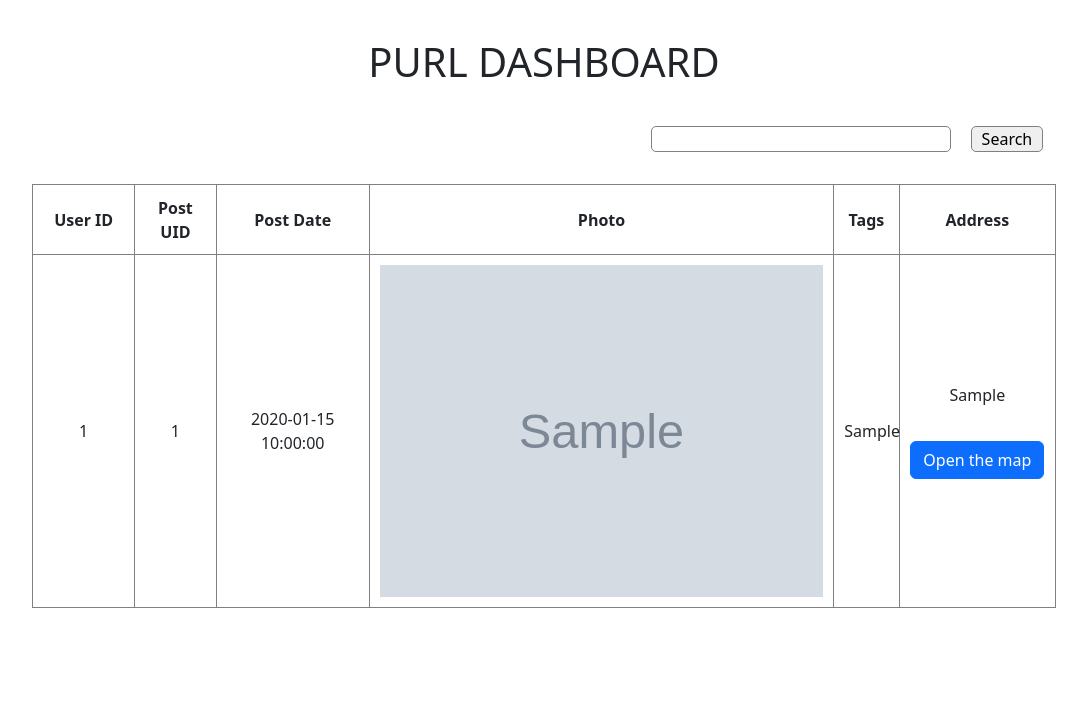
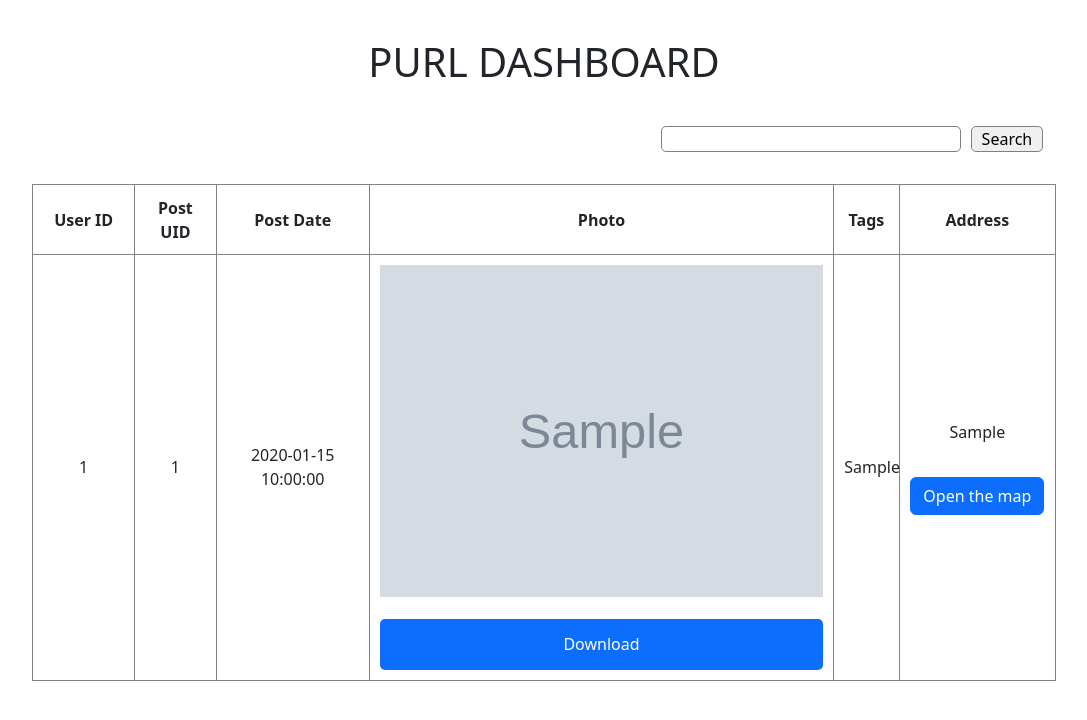
Before and after one commit to LinwenK/PURL_Picture-ur-life, a PHP site: page /search.php in a window 1280 px wide. Shown: the top 720 px of the page, without its empty margins (96-1183 px from the left). Run offline with PHP 8.4, Linux system fonts and the light colour scheme; tables that the repository leaves empty or names only in its code hold one stand-in row (values such as "Sample post"); grey boxes marked "Sample" are stand-in pictures.

Commit message:
download functionality is done

```diff
--- a/css/search.css
+++ b/css/search.css
@@ -17,7 +17,7 @@ form {
   width: 80%;
   display: flex;
   justify-content: flex-end;
-  column-gap: 2%;
+  column-gap: 1%;
   padding: 0 1%;
 }
 form input {
@@ -50,4 +50,20 @@ table td:nth-child(3), table th:nth-child(3) {
 }
 table td button, table th button {
   margin-top: 25%;
+}
+table td img, table th img {
+  margin-bottom: 5%;
+}
+table td a, table th a {
+  display: block;
+  color: white;
+  text-decoration: none;
+  background-color: #0d6efd;
+  padding: 3%;
+  border-radius: 5px;
+  transition: 0.3s;
+}
+table td a:hover, table th a:hover {
+  color: white;
+  background-color: #0b5ed7;
 }/*# sourceMappingURL=search.css.map */
--- a/css/search.min.css
+++ b/css/search.min.css
@@ -1 +1 @@
-*{margin:0;padding:0}body{display:flex;flex-direction:column;justify-content:center;align-items:center;row-gap:4vh;padding-top:3%;padding-bottom:3%}form{width:80%;display:flex;justify-content:flex-end;column-gap:2%;padding:0 1%}form input{width:30%;padding:0 .5%;border:1px solid gray;border-radius:5px}form button{padding:0 1%;border:1px solid gray;border-radius:5px}table{width:80%;height:100%;border-collapse:collapse}table td,table th{border:1px solid gray;text-align:center;padding:1%}table td:nth-child(1),table th:nth-child(1){width:10%}table td:nth-child(3),table th:nth-child(3){width:15%}table td button,table th button{margin-top:25%}/*# sourceMappingURL=search.min.css.map */
+*{margin:0;padding:0}body{display:flex;flex-direction:column;justify-content:center;align-items:center;row-gap:4vh;padding-top:3%;padding-bottom:3%}form{width:80%;display:flex;justify-content:flex-end;column-gap:1%;padding:0 1%}form input{width:30%;padding:0 .5%;border:1px solid gray;border-radius:5px}form button{padding:0 1%;border:1px solid gray;border-radius:5px}table{width:80%;height:100%;border-collapse:collapse}table td,table th{border:1px solid gray;text-align:center;padding:1%}table td:nth-child(1),table th:nth-child(1){width:10%}table td:nth-child(3),table th:nth-child(3){width:15%}table td button,table th button{margin-top:25%}table td img,table th img{margin-bottom:5%}table td a,table th a{display:block;color:#fff;text-decoration:none;background-color:#0d6efd;padding:3%;border-radius:5px;transition:.3s}table td a:hover,table th a:hover{color:#fff;background-color:#0b5ed7}/*# sourceMappingURL=search.min.css.map */
--- a/scss/search.scss
+++ b/scss/search.scss
@@ -15,7 +15,7 @@ form{
   width: 80%;
   display: flex;
   justify-content: flex-end;
-  column-gap: 2%;
+  column-gap: 1%;
   padding: 0 1%;
 
   input{
@@ -51,5 +51,24 @@ table{
     button{
       margin-top: 25%;
     }
+
+    img{
+      margin-bottom: 5%;
+    }
+
+    a{
+      display: block;
+      color: white;
+      text-decoration: none;
+      background-color: #0d6efd;
+      padding: 3%;
+      border-radius: 5px;
+      transition: .3s;
+
+      &:hover{
+        color: white;
+        background-color: #0b5ed7;
+      }
+    }
   }
 }
--- a/search.php
+++ b/search.php
@@ -57,7 +57,7 @@
       foreach($resultArray as $key=>$post){
         $index = "post".$key;
         echo "<tr><td>".$post["user_id"]."</td><td>".$post["post_uid"]."</td><td>".$post["post_date"]."</td>";
-        echo "<td><img style='width:100%;' src=".$path.$post["photo_src"]." alt=".$post["tags"].">"."</td>";
+        echo "<td><img style='width:100%;' src=".$path.$post["photo_src"]." alt=".$post["tags"]."><a href='".$path.$post["photo_src"]."' download>Download</a>"."</td>";
         echo "<td>".$post["tags"]."</td><td><span>".$post["addr"]."</span></br><button type='button' class='btn btn-primary' data-bs-toggle='modal' data-bs-target='#".$index."'>Open the map</button>"."</td></tr>";
       }
       echo "</tbody></table>";
```
Also changed, not shown: 2 other files.
